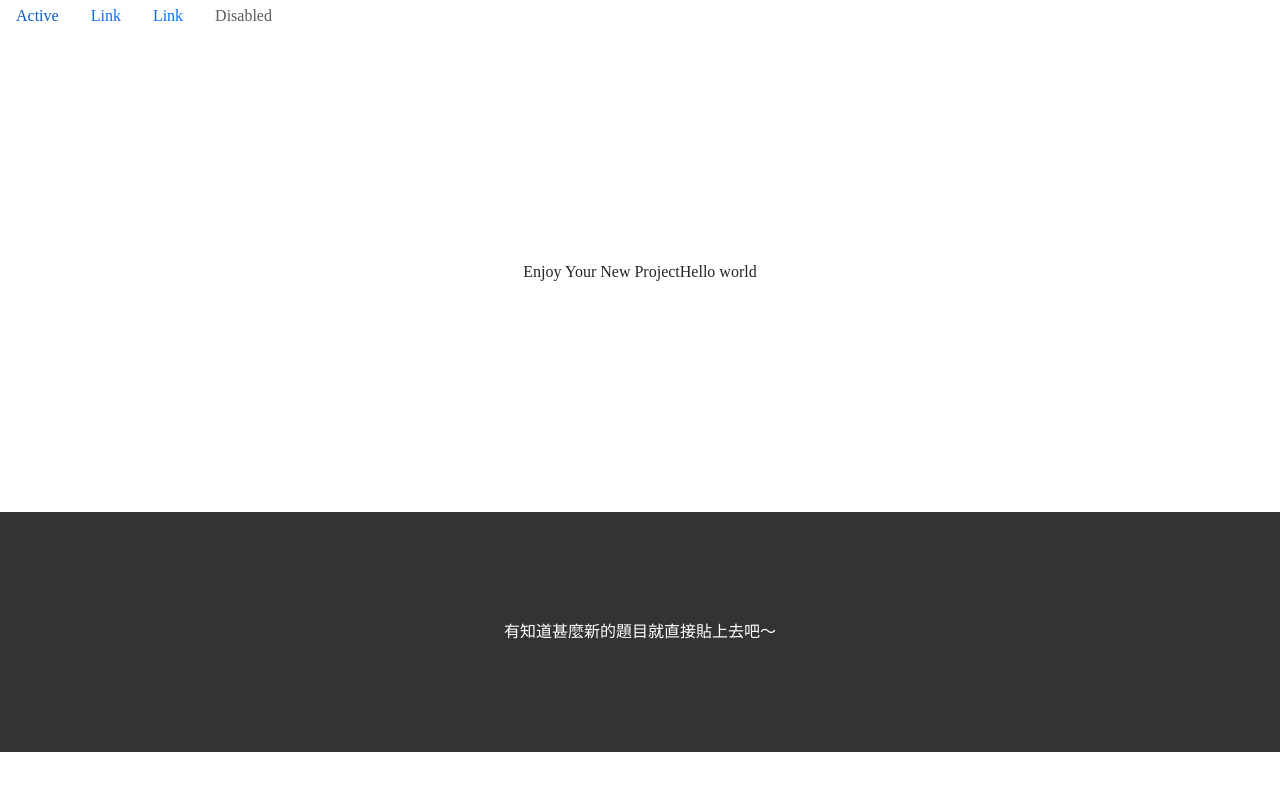
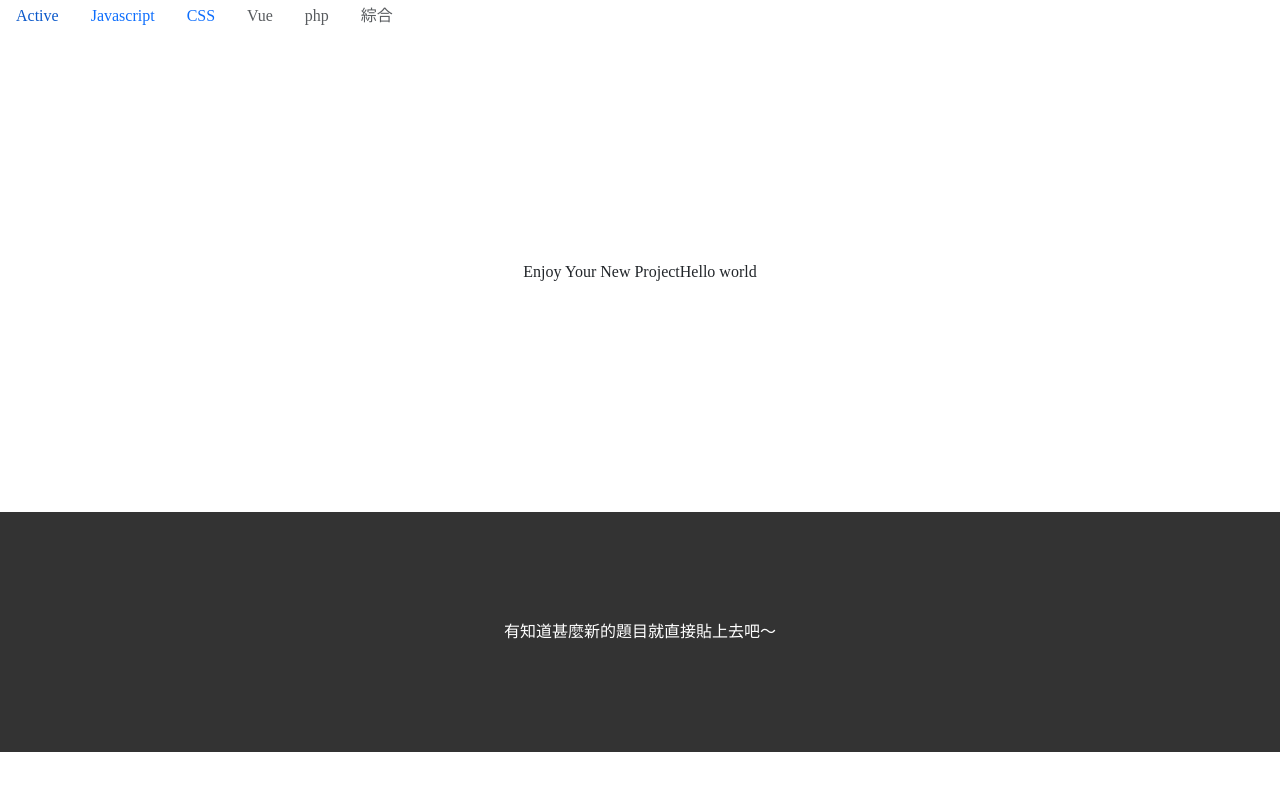
Before and after one commit to brady293/Interview_Question_Bank, a plain HTML site: page src/index.html in a window 1280 px wide. Drawn offline with nearby package versions, Linux system fonts and the light colour scheme; files that its build step writes are made by us from their sources; a web font is replaced by a local one.

Commit message:
修改 header

```diff
--- a/src/layout/header.html
+++ b/src/layout/header.html
@@ -4,32 +4,19 @@
             <a class="nav-link active" aria-current="page" href="#">Active</a>
         </li>
         <li class="nav-item">
-            <a class="nav-link" href="#">Link</a>
+            <a class="nav-link" href="#">Javascript</a>
         </li>
         <li class="nav-item">
-            <a class="nav-link" href="#">Link</a>
+            <a class="nav-link" href="#">CSS</a>
         </li>
         <li class="nav-item">
-            <a class="nav-link disabled">Disabled</a>
+            <a class="nav-link disabled" href="#">Vue</a>
+        </li>
+        <li class="nav-item">
+            <a class="nav-link disabled" href="#">php</a>
+        </li>
+        <li class="nav-item">
+            <a class="nav-link disabled" href="#">綜合</a>
         </li>
     </ul>
-    <!-- <nav>
-        <ul>
-            <li>
-                <p>HTML5</p>
-            </li>
-            <li>
-                <p>CSS</p>
-            </li>
-            <li>
-                <p>Javascript</p>
-            </li>
-            <li>
-                <p>Vue</p>
-            </li>
-            <li>
-                <p>git</p>
-            </li>
-        </ul>
-    </nav> -->
 </header>
```
